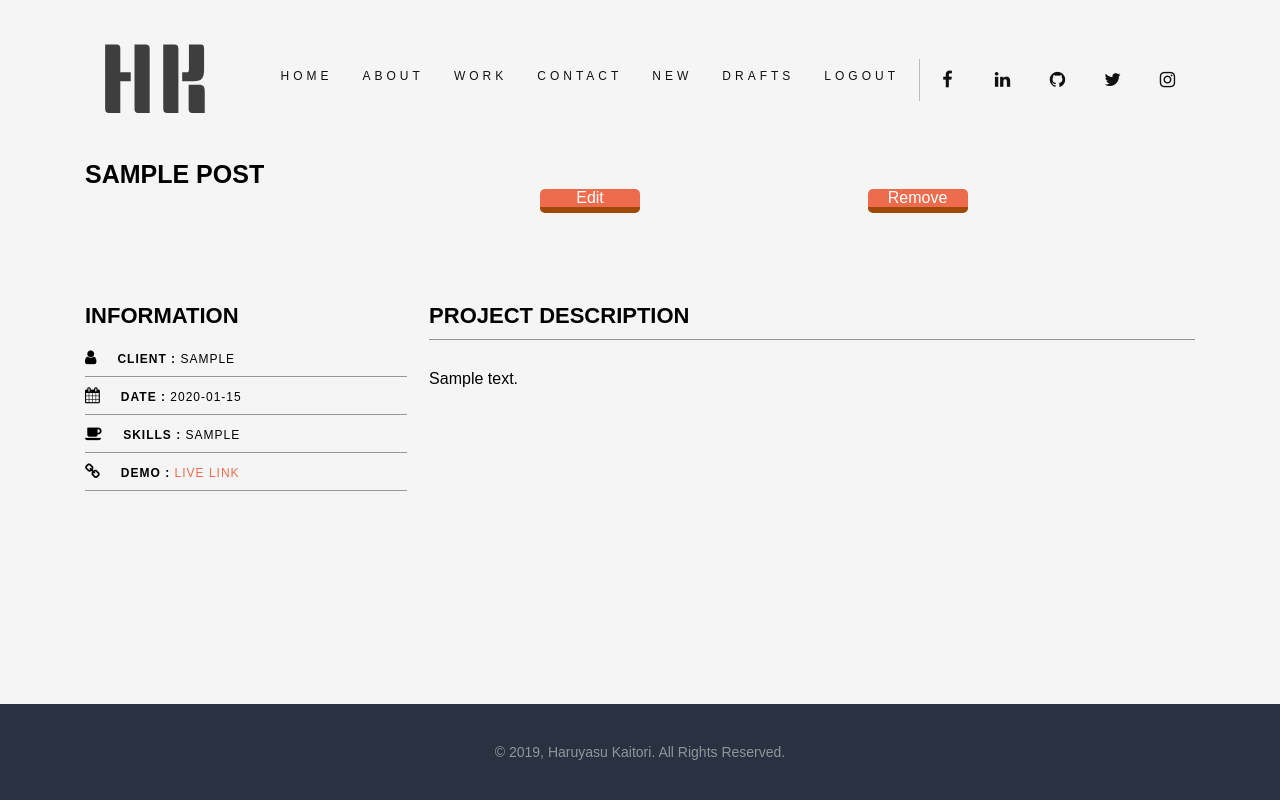
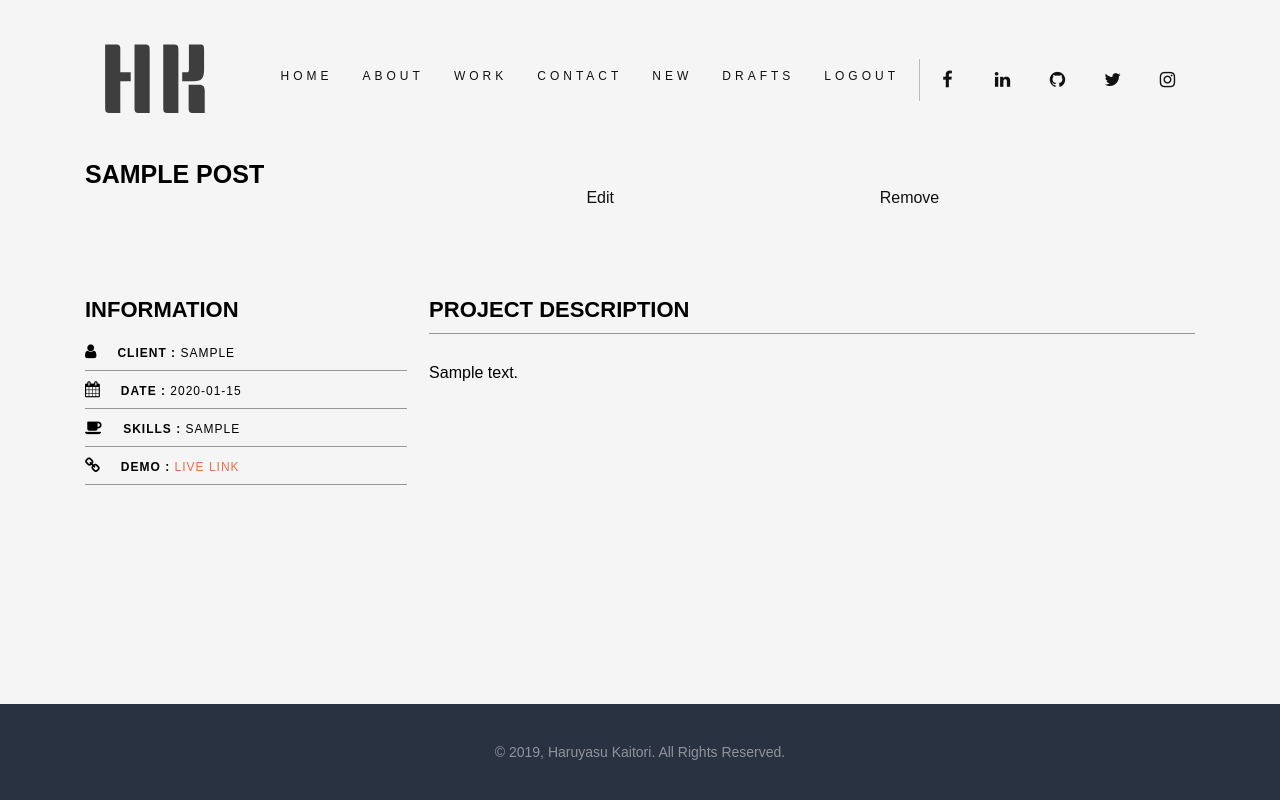
Before and after one commit to haruyasu/portfolio_django, a Django app: page /post/1 in a window 1280 px wide. Run offline with Django 3.2, Linux system fonts and the light colour scheme; a user stored in the database is signed in; tables that the repository leaves empty hold one stand-in row (values such as "Sample post"); grey boxes marked "Sample" are stand-in pictures; some libraries are stand-ins or nearby versions.

Commit message:
finish base

```diff
--- a/portfolio/forms.py
+++ b/portfolio/forms.py
@@ -5,13 +5,12 @@
 
     class Meta():
         model = Post
-        fields = ('author', 'title', 'text', 'category', 'image_list', 'client', 'date', 'skills', 'demo')
+        fields = ('author', 'title', 'text', 'category', 'image_list', 'video','client', 'date', 'skills', 'demo')
 
         widgets = {
             'title': forms.TextInput(attrs={'class': 'textinputclass'}),
             'text': forms.Textarea(attrs={'class': 'editable medium-editor-textarea postcontent'}),
             'category': forms.TextInput(attrs={'class': 'textinputclass'}),
-            'image_list': forms.TextInput(attrs={'class': 'textinputclass'}),
             'client': forms.TextInput(attrs={'class': 'textinputclass'}),
             'date': forms.TextInput(attrs={'class': 'textinputclass'}),
             'skills': forms.TextInput(attrs={'class': 'textinputclass'}),
--- a/portfolio/models.py
+++ b/portfolio/models.py
@@ -11,7 +11,8 @@
     created_date = models.DateTimeField(default=timezone.now)
     published_date = models.DateTimeField(blank=True, null=True)
     category = models.CharField(max_length=200, null=True)
-    image_list = models.CharField(max_length=500, null=True)
+    image_list = models.CharField(max_length=500, null=True, blank = True)
+    video = models.CharField(max_length=200, null=True, blank = True)
     client = models.CharField(max_length=200, null=True)
     date = models.CharField(max_length=200, null=True)
     skills = models.CharField(max_length=200, null=True)
--- a/portfolio/static/css/django.css
+++ b/portfolio/static/css/django.css
@@ -1,3 +1,7 @@
+body {
+    overflow-y: scroll;
+}
+
 .pagination {
     display: flex;
     justify-content: space-between;
@@ -19,24 +23,15 @@
     justify-content: space-evenly;
 }
 
-.postchange__button{
-    display:block;
-    width: 100px;
-    /* height:70px; */
-    /* line-height: 70px; */
-    color: #FFF;
-    text-decoration: none;
-    text-align: center;
-    background-color: #EE6C4D;
-    border-bottom: solid 6px #9e4a06;
-    border-radius: 5px;
+.postchange__publish a,
+.postchange__edit a,
+.postchange__remove a {
+    margin: 10px;
+    color: #111111;
 }
-.postchange__button:hover{
-    background-color: #f9c500;
-    border-bottom: solid 6px #f39800;
+
+.postchange__publish a:hover,
+.postchange__edit a:hover,
+.postchange__remove a:hover {
+    color: #EE6C4D;
 }
-.postchange__button:active {
-    margin-top: 6px;
-    border-bottom: none;
-    transform: translateY(6px);
-}
--- a/portfolio/templates/portfolio/post_detail.html
+++ b/portfolio/templates/portfolio/post_detail.html
@@ -11,21 +11,22 @@
                 <div class="postchange">
                     <div class="postchange__publish">
                         {% if not post.published_date %}
-                            <a class="postchange__button" href="{% url 'post_publish' pk=post.pk %}">Publish</a>
+                            <a href="{% url 'post_publish' pk=post.pk %}">Publish</a>
                         {% endif %}
                     </div>
 
                     <div class="postchange__edit">
-                        <a class="postchange__button" href="{% url 'post_edit' pk=post.pk %}">Edit</a>
+                        <a href="{% url 'post_edit' pk=post.pk %}">Edit</a>
                     </div>
 
                     <div class="postchange__remove">
-                        <a class="postchange__button" href="{% url 'post_remove' pk=post.pk %}">Remove</a>
+                        <a href="{% url 'post_remove' pk=post.pk %}">Remove</a>
                     </div>
                 </div>
             {% endif %}
         </div>
         <div class="project__section-img">
+            {% if post.images %}
                 <div id="project-single-carousel" class="project-single-carousel owl-carousel">
                     {% for image in post.images %}
                         <div class="project-single-carousel-item">
@@ -33,6 +34,13 @@
                         </div>
                     {% endfor %}
                 </div>
+            {% else %}
+                <div style="padding:56.25% 0 0 0;position:relative;">
+                    <iframe src="https://player.vimeo.com/video/{{ post.video }}?title=0&byline=0&portrait=0" style="position:absolute;top:0;left:0;width:100%;height:100%;" frameborder="0" allow="autoplay; fullscreen" allowfullscreen></iframe>
+                </div>
+                <script src="https://player.vimeo.com/api/player.js"></script>
+            {% endif %}
+
         </div>
         <div class="project__section-text">
             <div class="project__section-text-info">
--- a/portfolio/templates/portfolio/post_form.html
+++ b/portfolio/templates/portfolio/post_form.html
@@ -7,8 +7,10 @@
     <button type="submit">Save</button>
 </form>
 
+{% comment %}
 <script>
     var editor = new MediumEditor('.editable');
 </script>
+{% endcomment %}
 
 {% endblock %}
```
Also changed, not shown: portfolio/migrations/0015_post_video.py (added), portfolio/migrations/0016_auto_20190714_1036.py (added). Lines whose indentation alone changed are shown as unchanged.
